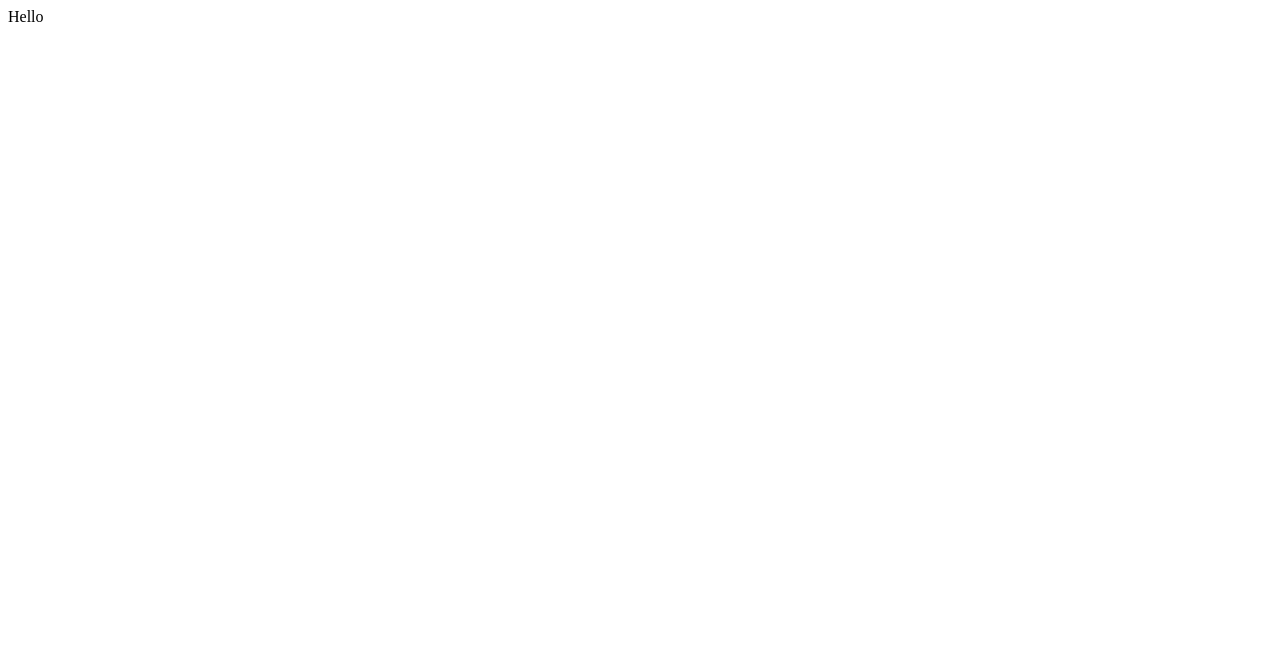
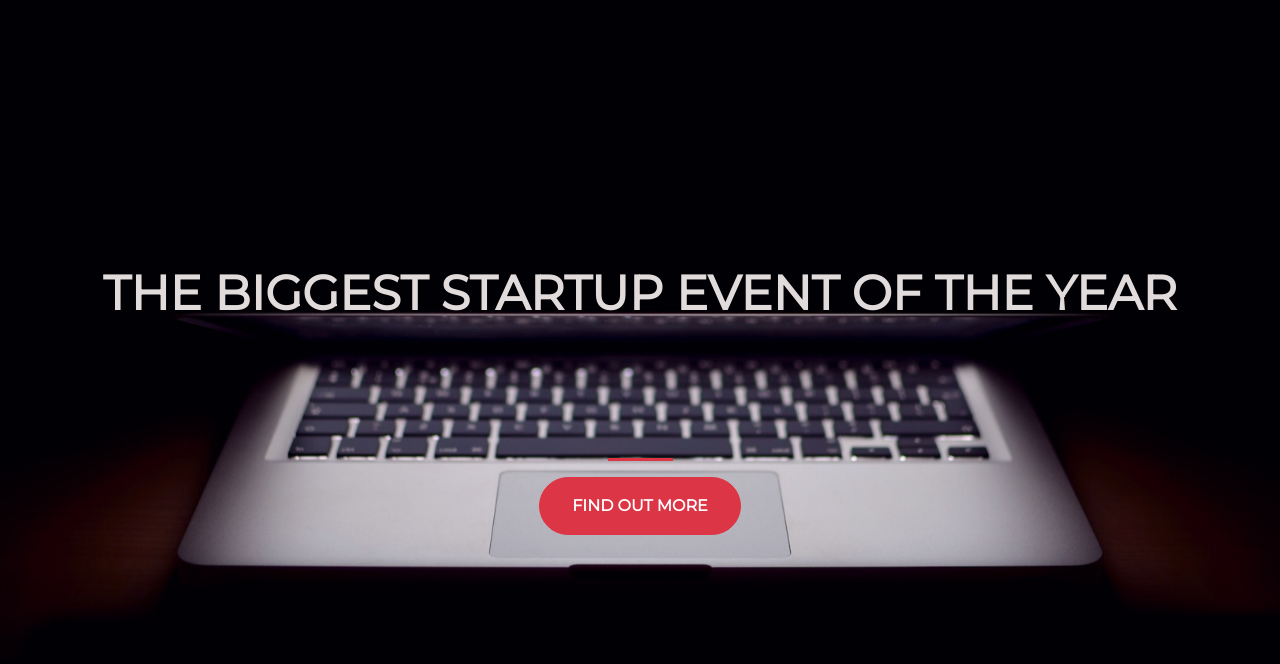
Before and after one commit to atchayaa3105/startupoftheyear, a plain HTML site: page index.html in a window 1280 px wide. Drawn offline with nearby package versions, Linux system fonts and the light colour scheme.

Commit message:
updating index.html

```diff
--- a/index.html
+++ b/index.html
@@ -1 +1,32 @@
-<html><body>Hello</body></html>
+<!DOCTYPE html>
+<html>
+<head>
+    <title>Startup</title>
+    <meta charset="utf-8">
+    <meta name="viewport" content="width=device-width, initial-scale=1, shrink-to-fit=no">
+
+
+    <!-- Google Fonts -->
+    <link href="https://fonts.googleapis.com/css?family=Montserrat" rel="stylesheet">
+
+    <!-- Bootstrap CSS from a CDN. This way you don't have to include the bootstrap file yourself -->
+    <link rel="stylesheet" href="https://stackpath.bootstrapcdn.com/bootstrap/4.3.1/css/bootstrap.min.css" integrity="sha384-ggOyR0iXCbMQv3Xipma34MD+dH/1fQ784/j6cY/iJTQUOhcWr7x9JvoRxT2MZw1T" crossorigin="anonymous">
+
+    <!-- Your own stylesheet -->
+    <link rel="stylesheet" type="text/css" href="css6.css">
+</head>
+<body>
+<div class="container d-flex align-items-center h-100">
+  	<div class="row">
+  	<header class="text-center col-12"><h1 class="text-uppercase"><strong>The Biggest Startup event of the year</strong></h1></header>
+  	<div class="buffer col-12"></div>
+  	<section class="text-center col-12">
+  	<hr>
+  	<a href="https://mailchi.mp/ed1adbeb6c83/ztmstudents">
+  	<button class="btn btn-danger btn-xl">Find out more</button>
+  </a>
+    </section>
+	</div>
+</div>
+</body>
+</html>
```
